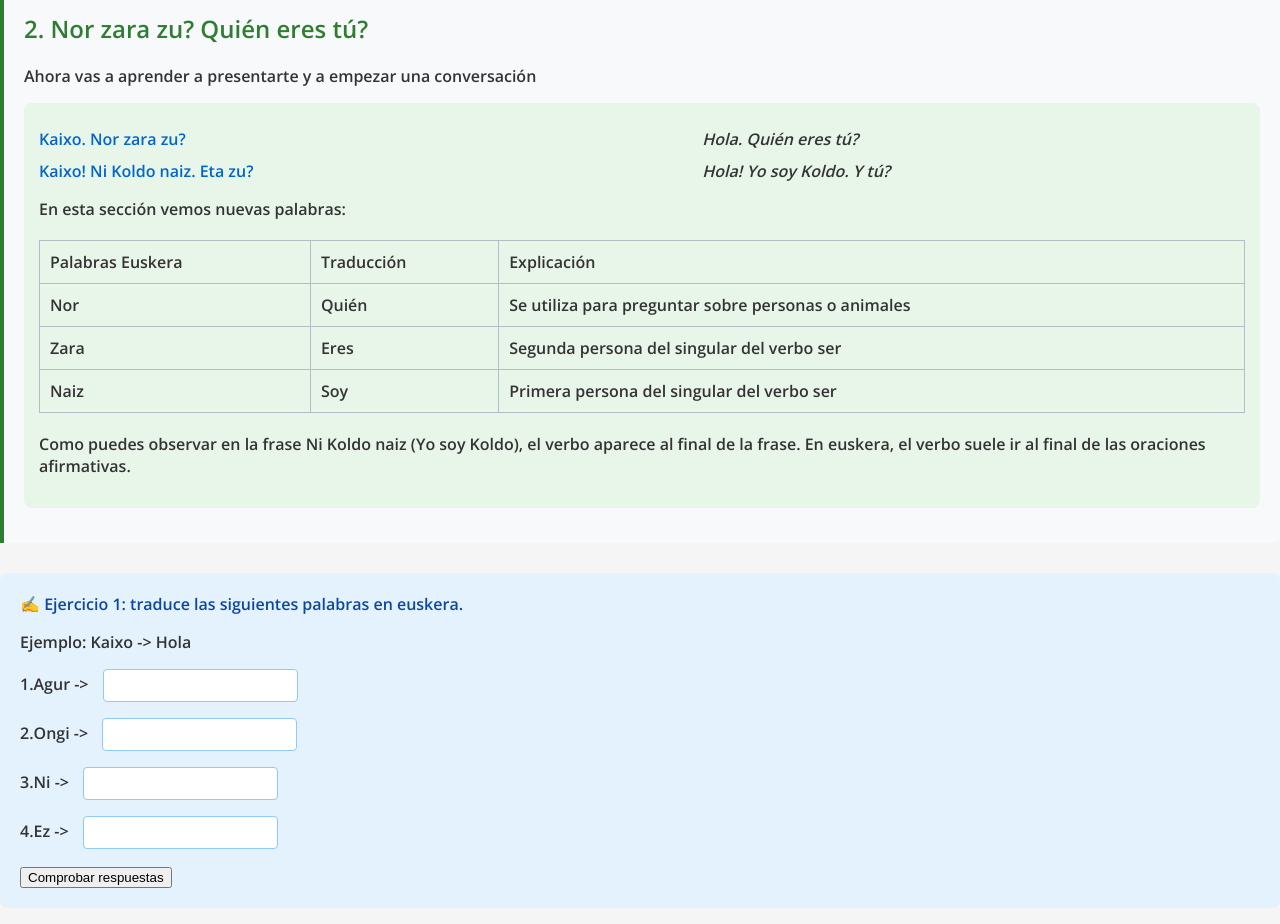
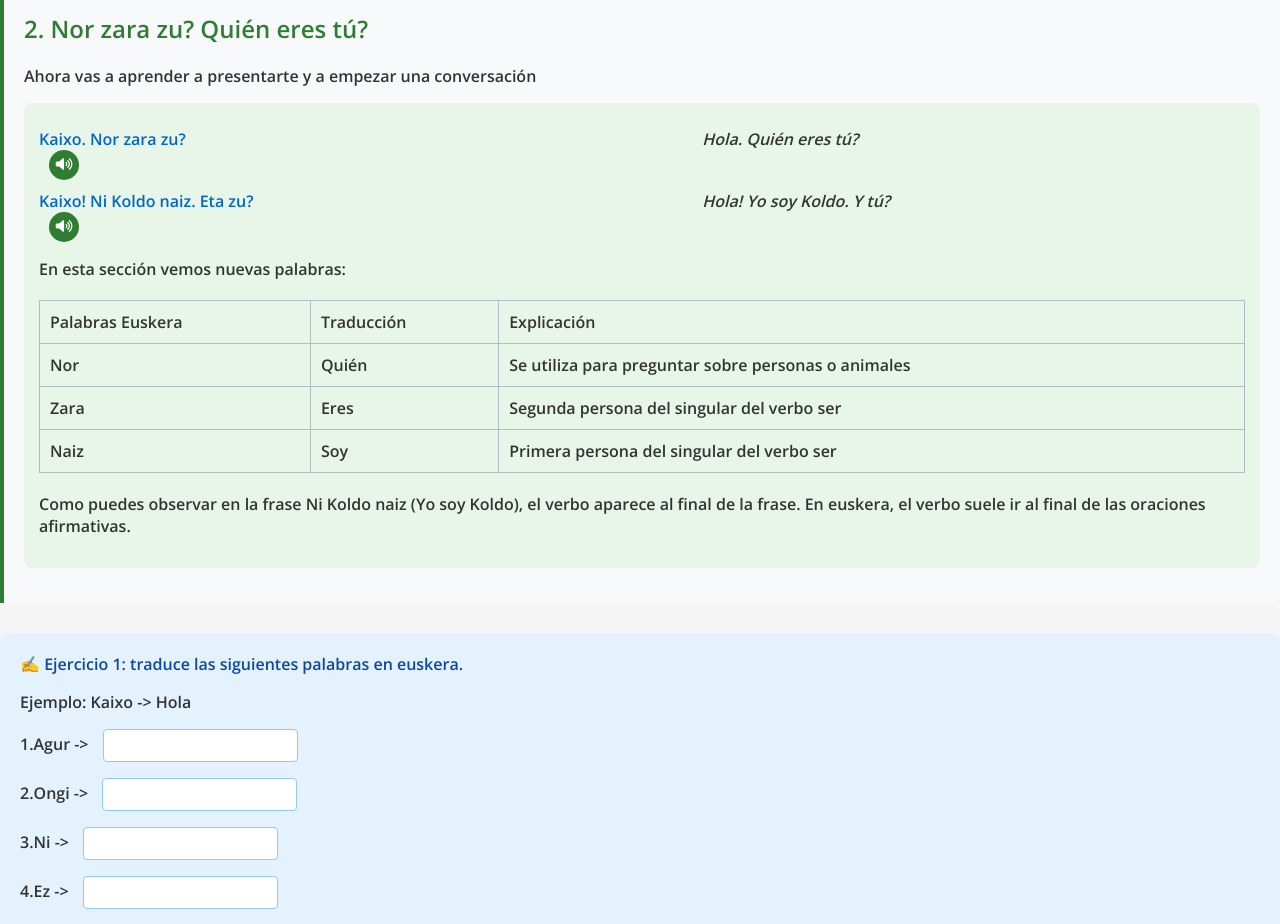
Before and after one commit to KoldoAH/web_euskera, a plain HTML site: page desde_cero/leccion1.html in a window 1280 px wide. Shown: the part 1120-2044 px from the top of the page. Drawn offline with nearby package versions, Linux system fonts and the light colour scheme; a web font is replaced by a local one.

Commit message:
edit bloque 2

```diff
--- a/desde_cero/leccion1.html
+++ b/desde_cero/leccion1.html
@@ -212,11 +212,19 @@
                 <p>Ahora vas a aprender a presentarte y a empezar una conversación</p>
                 <div class="highlight-box">
                 <div class="example-pair">
-                    <div class="euskera">Kaixo. Nor zara zu?</div>
+                    <div class="euskera">Kaixo. Nor zara zu?
+                        <button class="audio-btn" onclick="playAudio('nor-zara-zu')">
+                            <i class="fas fa-volume-up"></i>
+                        </button>
+                    </div>
                     <div class="translation">Hola. Quién eres tú?</div>
                 </div>
                 <div class="example-pair">
-                    <div class="euskera">Kaixo! Ni Koldo naiz. Eta zu?</div>
+                    <div class="euskera">Kaixo! Ni Koldo naiz. Eta zu?
+                        <button class="audio-btn" onclick="playAudio('naiz-eta-zu')">
+                            <i class="fas fa-volume-up"></i>
+                        </button>
+                    </div>
                     <div class="translation">Hola! Yo soy Koldo. Y tú?</div>
                 </div>
                 <p>En esta sección vemos nuevas palabras:</p>
@@ -293,6 +301,8 @@
             <audio id="agur" src="audio/agur.mp3"></audio>
             <audio id="mesedez" src="audio/mesedez.mp3"></audio>
             <audio id="eskerrik-asko" src="audio/eskerrik-asko.mp3"></audio>
+            <audio id="nor-zara-zu" src="audio/nor-zara-zu.mp3"></audio>
+            <audio id="naiz-eta-zu" src="audio/naiz-eta-zu.mp3"></audio>
     </main>
 
     <footer class="footer">
```
Also changed, not shown: 1 other file.
